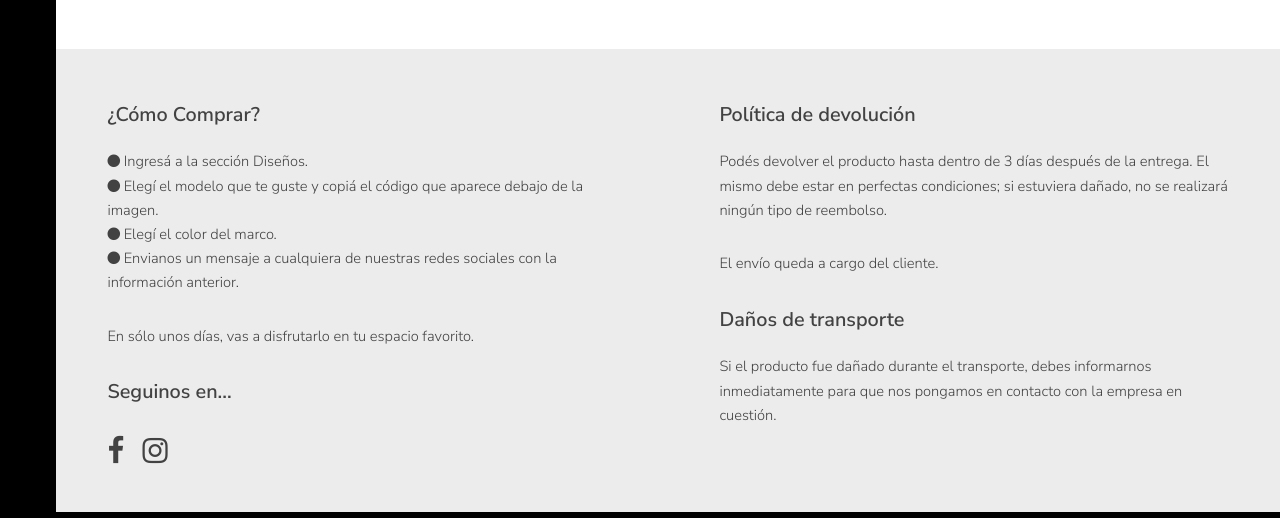
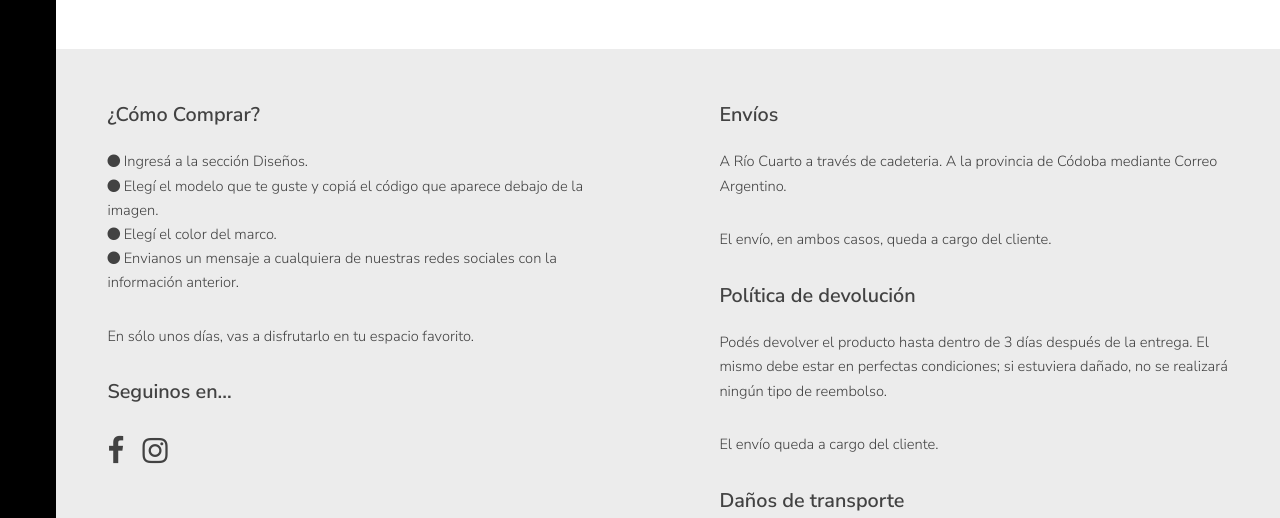
Before and after one commit to jainkoacuadros/jainkoacuadros.github.io, a plain HTML site: page generic.html in a window 1280 px wide. Shown: the part 376-894 px from the top of the page. Drawn offline with Linux system fonts and the light colour scheme.

Commit message:
Update generic.html

```diff
--- a/generic.html
+++ b/generic.html
@@ -69,6 +69,9 @@
 
 							<!-- Devolución -->
 							<div class="social column">
+								<h3>Envíos</h3>
+								<p>A Río Cuarto a través de cadeteria. A la provincia de Códoba mediante Correo Argentino.</p>
+								<p>El envío, en ambos casos, queda a cargo del cliente.</p>
 								<h3>Política de devolución</h3>
 								<p>Podés devolver el producto hasta dentro de 3 días después de la entrega. El mismo debe estar en perfectas condiciones; si estuviera dañado, no se realizará ningún tipo de reembolso.</p>
 								<p>El envío queda a cargo del cliente.</p>
```
